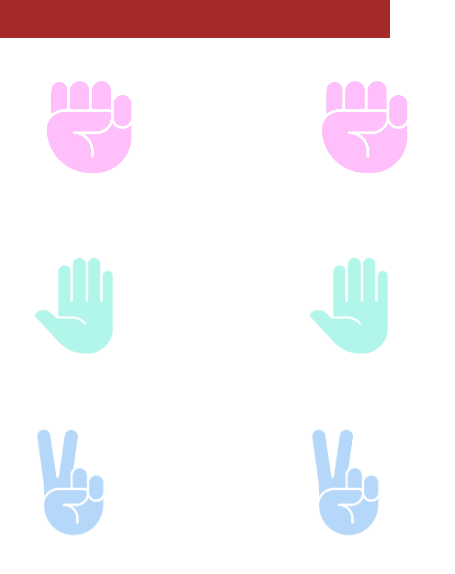
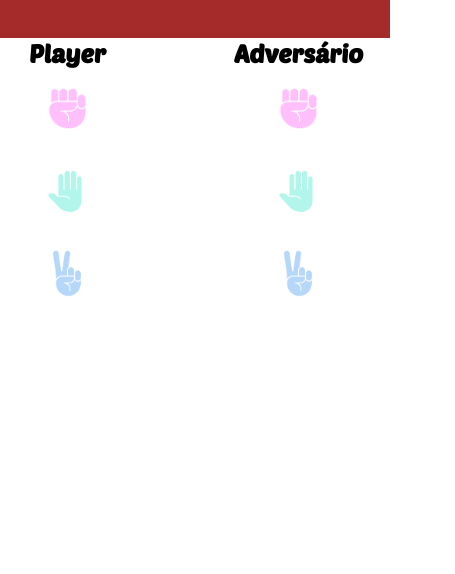
Before and after one commit to GuilhermeSeveriano/PedraPapelTesoura, a plain HTML site: page pages/index.html in a window 390 px wide. Shown: the part 138-712 px from the top of the page, 455 px wide, since content can reach past the window. Drawn offline with Linux system fonts and the light colour scheme.

Commit message:
Responsividade Mobile

```diff
--- a/pages/index.html
+++ b/pages/index.html
@@ -5,7 +5,7 @@
     <meta charset="UTF-8">
     <meta name="viewport" content="width=device-width, initial-scale=1.0">
     <title>Pedra Papel ou Tesoura</title>
-
+    <link rel="shortcut icon" href="../images/scisor.png" type="image/x-icon">
     <link rel="stylesheet" href="./style.css">
 
 </head>
@@ -17,6 +17,8 @@
     <div class="cenario">
         <div class="player">
 
+            <h1>Player</h1>
+
             <div class="acao"><img opt="Pedra" src="../images/rock.png" alt="Mão sinalizando Pedra"></div>
 
             <div class="acao"><img opt="Papel" src="../images/paper.png" alt="Mão sinalizando Papel"></div>
@@ -27,9 +29,8 @@
 
 
         <div class="resultado"></div>
-
-
         <div class="inimigo">
+            <h1>Adversário</h1>
 
             <div class="acao"><img opt="Pedra" src="../images/rock.png" alt="Mão sinalizando Pedra"></div>
 
--- a/pages/script.js
+++ b/pages/script.js
@@ -2,7 +2,11 @@ var elementos = document.querySelectorAll(".player div > img");
 var selectOpt = "";
 var inimigoOpt = "";
 
+
+alert("Para jogar selecione uma das opções ao lado esquerdo")
+
 function validarVitoria() {
+
 
 
   let vencedor = document.querySelector(".resultado");
--- a/pages/style.css
+++ b/pages/style.css
@@ -18,6 +18,11 @@
     color: #fff;
 }
 
+.player{
+    align-items: center;
+    text-align: center;
+}
+
 .player img, .inimigo img{
     height: 7em;
     margin: 2em;
@@ -29,6 +34,7 @@
     display: flex;
     flex-direction: row;
     justify-content: space-around;
+    width: 100%;
 }
 
 
@@ -38,5 +44,53 @@
     padding: 2em;
     font-size: 1.5em;
     color: blueviolet;
+    text-align: center;
 
 }
+
+.inimigo{
+    text-align: center;
+}
+
+/* ------------------------------------Resp----------------- */
+
+@media screen and (max-width: 580px){
+
+    .resultado{
+        padding: 1em;
+
+    }
+
+    .player img, .inimigo img{
+        height: 5em;
+        margin: 2em;
+
+    }
+
+
+}
+
+@media screen and (max-width: 400px){
+
+    .resultado{
+        padding: 0.5em;
+        font-size: 1.2em ;
+
+    }
+
+    .player img, .inimigo img{
+        height: 3em;
+        margin: 1em;
+
+    }
+
+
+    .inimigo h1{
+        font-size: 25px;
+    }
+
+    .player h1{
+        font-size: 25px;
+    }
+
+}
```
Also changed, not shown: images/ppt.png (added).
